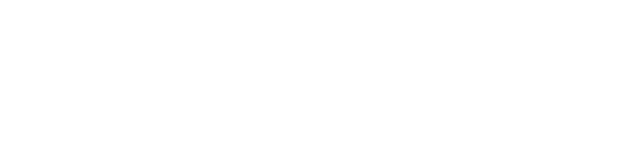
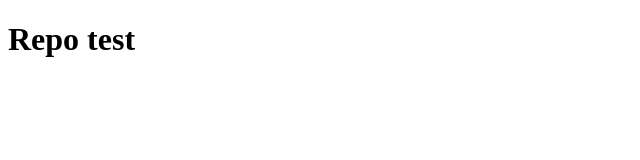
Before and after one commit to gautamsen117/repo-test, a plain HTML site: page index.html in a window 1280 px wide. Shown: the whole page, without its empty margins (0-640 px from the left). Drawn offline with Linux system fonts and the light colour scheme.

Commit message:
again test

```diff
--- a/index.html
+++ b/index.html
@@ -7,6 +7,6 @@
     <title>Repo test</title>
 </head>
 <body>
-
+    <h1>Repo test</h1>
 </body>
 </html>
```
